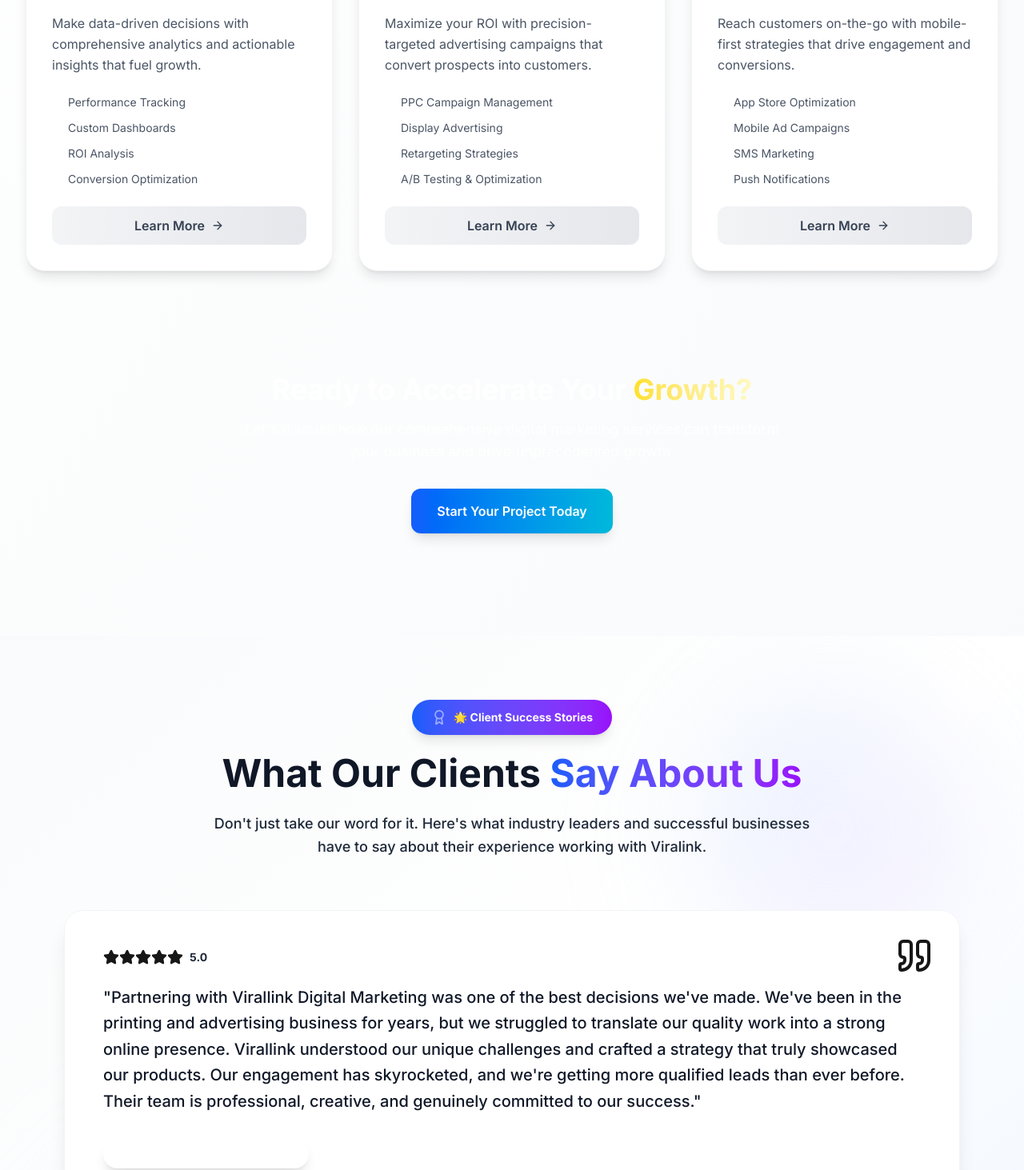
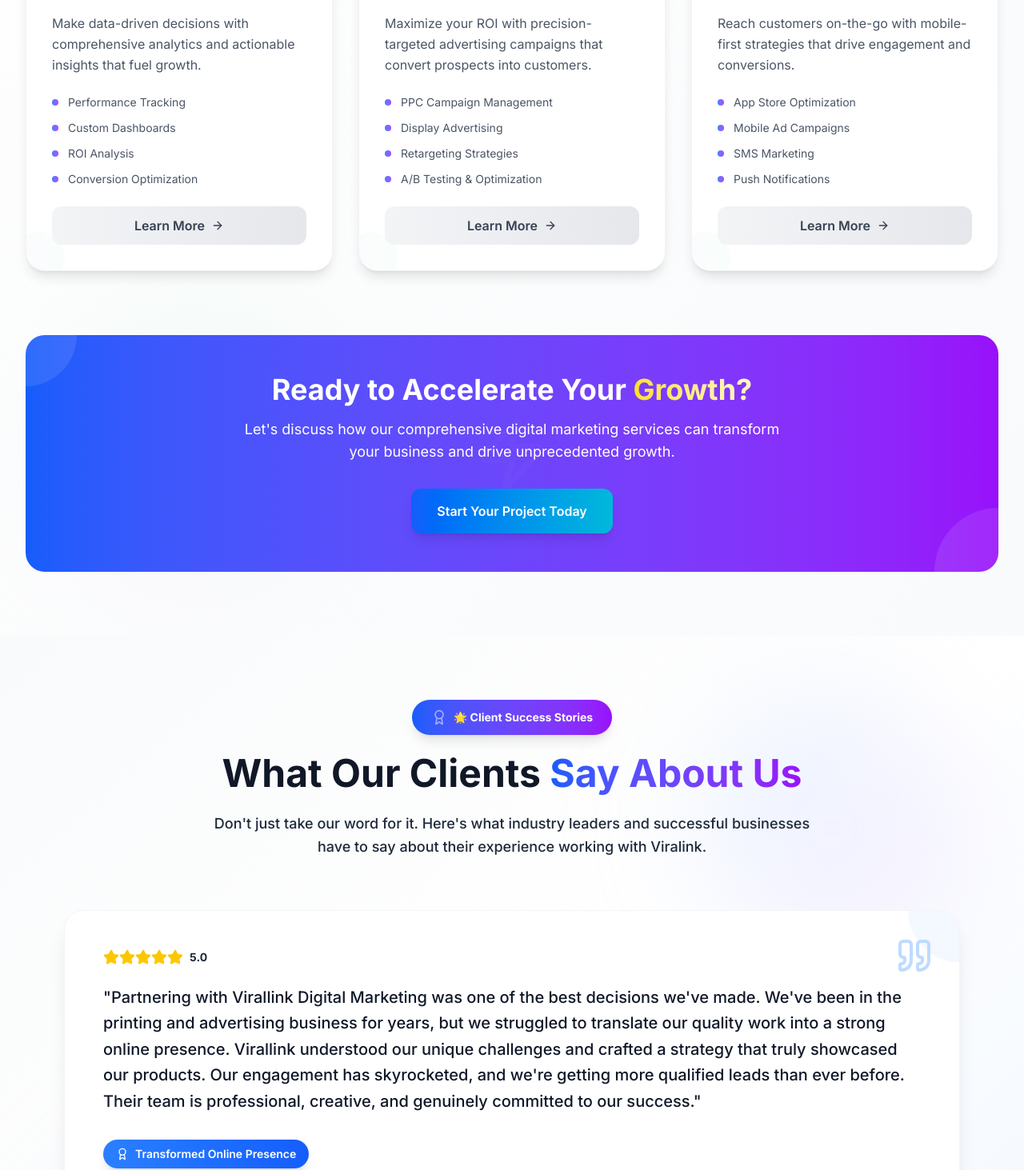
Before and after one commit to eyuelfrew/virallink, a Next.js app: page / in a window 1280 px wide. Shown: the part 2988-4451 px from the top of the page at 80% size. Built offline with nearby package versions, Linux system fonts and the light colour scheme.

Commit message:
Final Commit -m

```diff
--- a/src/components/Services.tsx
+++ b/src/components/Services.tsx
@@ -113,7 +113,7 @@ const Services = () => {
             repeat: Infinity,
             ease: "linear"
           }}
-          className="absolute top-20 right-20 w-64 h-64 bg-gradient-to-r from-primary-100 to-accent-100 rounded-full mix-blend-multiply filter blur-3xl opacity-30"
+          className="absolute top-20 right-20 w-64 h-64 bg-gradient-to-r from-blue-100 to-purple-100 rounded-full mix-blend-multiply filter blur-3xl opacity-30"
         />
         <motion.div
           animate={{
@@ -125,7 +125,7 @@ const Services = () => {
             repeat: Infinity,
             ease: "linear"
           }}
-          className="absolute bottom-20 left-20 w-80 h-80 bg-gradient-to-r from-accent-100 to-success-100 rounded-full mix-blend-multiply filter blur-3xl opacity-30"
+          className="absolute bottom-20 left-20 w-80 h-80 bg-gradient-to-r from-purple-100 to-green-100 rounded-full mix-blend-multiply filter blur-3xl opacity-30"
         />
       </div>
 
@@ -141,7 +141,7 @@ const Services = () => {
             initial={{ opacity: 0, scale: 0.8 }}
             animate={isInView ? { opacity: 1, scale: 1 } : {}}
             transition={{ duration: 0.6, delay: 0.2 }}
-            className="inline-flex items-center px-4 py-2 bg-gradient-to-r from-primary-100 to-accent-100 text-primary-700 rounded-full text-sm font-medium mb-6"
+            className="inline-flex items-center px-4 py-2 bg-gradient-to-r from-blue-100 to-purple-100 text-blue-700 rounded-full text-sm font-medium mb-6"
           >
             <Globe className="w-4 h-4 mr-2" />
             Our Expertise
@@ -193,7 +193,7 @@ const Services = () => {
                   </motion.div>
 
                   {/* Title */}
-                  <h3 className="text-xl font-heading font-bold text-gray-900 mb-4 group-hover:text-primary-700 transition-colors duration-300">
+                  <h3 className="text-xl font-heading font-bold text-gray-900 mb-4 group-hover:text-blue-700 transition-colors duration-300">
                     {service.title}
                   </h3>
 
@@ -222,7 +222,7 @@ const Services = () => {
                             duration: 0.3,
                             delay: service.delay + 0.5 + featureIndex * 0.1
                           }}
-                          className="w-2 h-2 bg-gradient-to-r from-primary-500 to-accent-500 rounded-full mr-3 flex-shrink-0"
+                          className="w-2 h-2 bg-gradient-to-r from-blue-500 to-purple-500 rounded-full mr-3 flex-shrink-0"
                         ></motion.div>
                         {feature}
                       </motion.li>
@@ -236,7 +236,7 @@ const Services = () => {
                     transition={{ duration: 0.4, delay: service.delay + 0.8 }}
                     whileHover={{ scale: 1.05, y: -2 }}
                     whileTap={{ scale: 0.95 }}
-                    className="group/btn w-full bg-gradient-to-r from-gray-100 to-gray-200 hover:from-primary-500 hover:to-accent-500 text-gray-700 hover:text-white px-6 py-3 rounded-xl font-semibold transition-all duration-300 flex items-center justify-center"
+                    className="group/btn w-full bg-gradient-to-r from-gray-100 to-gray-200 hover:from-blue-500 hover:to-purple-500 text-gray-700 hover:text-white px-6 py-3 rounded-xl font-semibold transition-all duration-300 flex items-center justify-center"
                     aria-label={`Learn more about ${service.title} services`}
                   >
                     Learn More
@@ -245,11 +245,11 @@ const Services = () => {
                 </div>
 
                 {/* Decorative Elements */}
-                <div className="absolute -top-4 -right-4 w-20 h-20 bg-gradient-to-r from-primary-100 to-accent-100 rounded-full opacity-20 group-hover:opacity-40 transition-opacity duration-300"></div>
-                <div className="absolute -bottom-4 -left-4 w-16 h-16 bg-gradient-to-r from-accent-100 to-success-100 rounded-full opacity-20 group-hover:opacity-40 transition-opacity duration-300"></div>
+                <div className="absolute -top-4 -right-4 w-20 h-20 bg-gradient-to-r from-blue-100 to-purple-100 rounded-full opacity-20 group-hover:opacity-40 transition-opacity duration-300"></div>
+                <div className="absolute -bottom-4 -left-4 w-16 h-16 bg-gradient-to-r from-purple-100 to-green-100 rounded-full opacity-20 group-hover:opacity-40 transition-opacity duration-300"></div>
 
                 {/* Hover Glow Effect */}
-                <div className="absolute inset-0 rounded-3xl bg-gradient-to-r from-primary-500 to-accent-500 opacity-0 group-hover:opacity-10 transition-opacity duration-300 blur-xl"></div>
+                <div className="absolute inset-0 rounded-3xl bg-gradient-to-r from-blue-500 to-purple-500 opacity-0 group-hover:opacity-10 transition-opacity duration-300 blur-xl"></div>
               </div>
             </motion.div>
           ))}
@@ -262,7 +262,7 @@ const Services = () => {
           transition={{ duration: 0.8, delay: 0.6 }}
           className="text-center mt-20"
         >
-          <div className="bg-gradient-to-r from-primary-600 to-accent-600 rounded-3xl p-8 lg:p-12 text-white relative overflow-hidden">
+          <div className="bg-gradient-to-r from-blue-600 to-purple-600 rounded-3xl p-8 lg:p-12 text-white relative overflow-hidden">
             {/* Background Pattern */}
             <div className="absolute inset-0 opacity-10">
               <div className="absolute top-0 left-0 w-32 h-32 bg-white rounded-full -translate-x-16 -translate-y-16"></div>
--- a/src/components/Testimonials.tsx
+++ b/src/components/Testimonials.tsx
@@ -18,7 +18,7 @@ const Testimonials = () => {
       rating: 5,
       text: 'Partnering with Virallink Digital Marketing was one of the best decisions we\'ve made. We\'ve been in the printing and advertising business for years, but we struggled to translate our quality work into a strong online presence. Virallink understood our unique challenges and crafted a strategy that truly showcased our products. Our engagement has skyrocketed, and we\'re getting more qualified leads than ever before. Their team is professional, creative, and genuinely committed to our success.',
       results: 'Transformed Online Presence',
-      color: 'from-primary-500 to-primary-600'
+      color: 'from-blue-500 to-blue-600'
     },
     {
       name: 'Solomon Nigussie',
@@ -28,7 +28,7 @@ const Testimonials = () => {
       rating: 5,
       text: 'As a Medicare solution company, our biggest goal is to build trust and provide clarity in a complex industry. The team at Virallink Digital Marketing helped us achieve just that. They created a content strategy that was not only informative but also compassionate and easy for our clients to understand. Their work has elevated our brand\'s reputation and helped us reach a wider audience of people looking for reliable Medicare advice. We\'re grateful for their expertise and dedication to our mission and delivering in such a short time.',
       results: 'Enhanced Brand Trust',
-      color: 'from-success-500 to-success-600'
+      color: 'from-green-500 to-green-600'
     },
     {
       name: 'Addisalem Mekonnen',
@@ -38,7 +38,7 @@ const Testimonials = () => {
       rating: 5,
       text: 'We\'ve always been passionate about creating unforgettable travel experiences, and Virallink Digital Marketing helped us share that passion with our people and the world. They captured the essence of our tours and translated it into stunning social media content that inspired our followers to book their next adventure. Our bookings have seen a significant increase, and we\'ve been able to connect with travelers from all over. We highly recommend Virallink to any business looking to bring their story to life online.',
       results: '+Significant Booking Increase',
-      color: 'from-accent-500 to-accent-600'
+      color: 'from-purple-500 to-purple-600'
     }
   ];
 
@@ -134,7 +134,7 @@ const Testimonials = () => {
                       transition={{ duration: 0.6, delay: 0.4, type: "spring" }}
                       className="absolute top-8 right-8"
                     >
-                      <Quote className="w-12 h-12 text-primary-200" />
+                      <Quote className="w-12 h-12 text-blue-200" />
                     </motion.div>
 
                     <div className="relative z-10">
@@ -152,7 +152,7 @@ const Testimonials = () => {
                             animate={isInView ? { opacity: 1, scale: 1 } : {}}
                             transition={{ duration: 0.3, delay: 0.5 + i * 0.1 }}
                           >
-                            <Star className="w-5 h-5 text-warning-400 fill-current" />
+                            <Star className="w-5 h-5 text-yellow-400 fill-current" />
                           </motion.div>
                         ))}
                         <span className="ml-2 text-sm text-gray-800 font-bold">5.0</span>
@@ -186,7 +186,7 @@ const Testimonials = () => {
                         transition={{ duration: 0.6, delay: 0.7 }}
                         className="flex items-center"
                       >
-                        <div className="w-16 h-16 bg-gradient-to-r from-primary-400 to-accent-400 rounded-full flex items-center justify-center text-white font-bold text-lg mr-4 shadow-lg">
+                        <div className="w-16 h-16 bg-gradient-to-r from-blue-400 to-purple-400 rounded-full flex items-center justify-center text-white font-bold text-lg mr-4 shadow-lg">
                           {testimonial.name.split(' ').map(n => n[0]).join('')}
                         </div>
                         <div>
@@ -207,7 +207,7 @@ const Testimonials = () => {
               whileHover={{ scale: 1.1 }}
               whileTap={{ scale: 0.9 }}
               onClick={prevTestimonial}
-              className="p-3 bg-white rounded-full shadow-lg border border-gray-200 hover:border-primary-300 transition-colors duration-200"
+              className="p-3 bg-white rounded-full shadow-lg border border-gray-200 hover:border-blue-300 transition-colors duration-200"
               aria-label="Previous testimonial"
             >
               <ChevronLeft className="w-6 h-6 text-gray-600" />
@@ -223,7 +223,7 @@ const Testimonials = () => {
                   onClick={() => setCurrentIndex(index)}
                   className={`w-3 h-3 rounded-full transition-all duration-200 ${
                     index === currentIndex
-                      ? 'bg-gradient-to-r from-primary-500 to-accent-500 w-8'
+                      ? 'bg-gradient-to-r from-blue-500 to-purple-500 w-8'
                       : 'bg-gray-300 hover:bg-gray-400'
                   }`}
                   aria-label={`Go to testimonial ${index + 1}`}
@@ -235,7 +235,7 @@ const Testimonials = () => {
               whileHover={{ scale: 1.1 }}
               whileTap={{ scale: 0.9 }}
               onClick={nextTestimonial}
-              className="p-3 bg-white rounded-full shadow-lg border border-gray-200 hover:border-primary-300 transition-colors duration-200"
+              className="p-3 bg-white rounded-full shadow-lg border border-gray-200 hover:border-blue-300 transition-colors duration-200"
               aria-label="Next testimonial"
             >
               <ChevronRight className="w-6 h-6 text-gray-600" />
```
